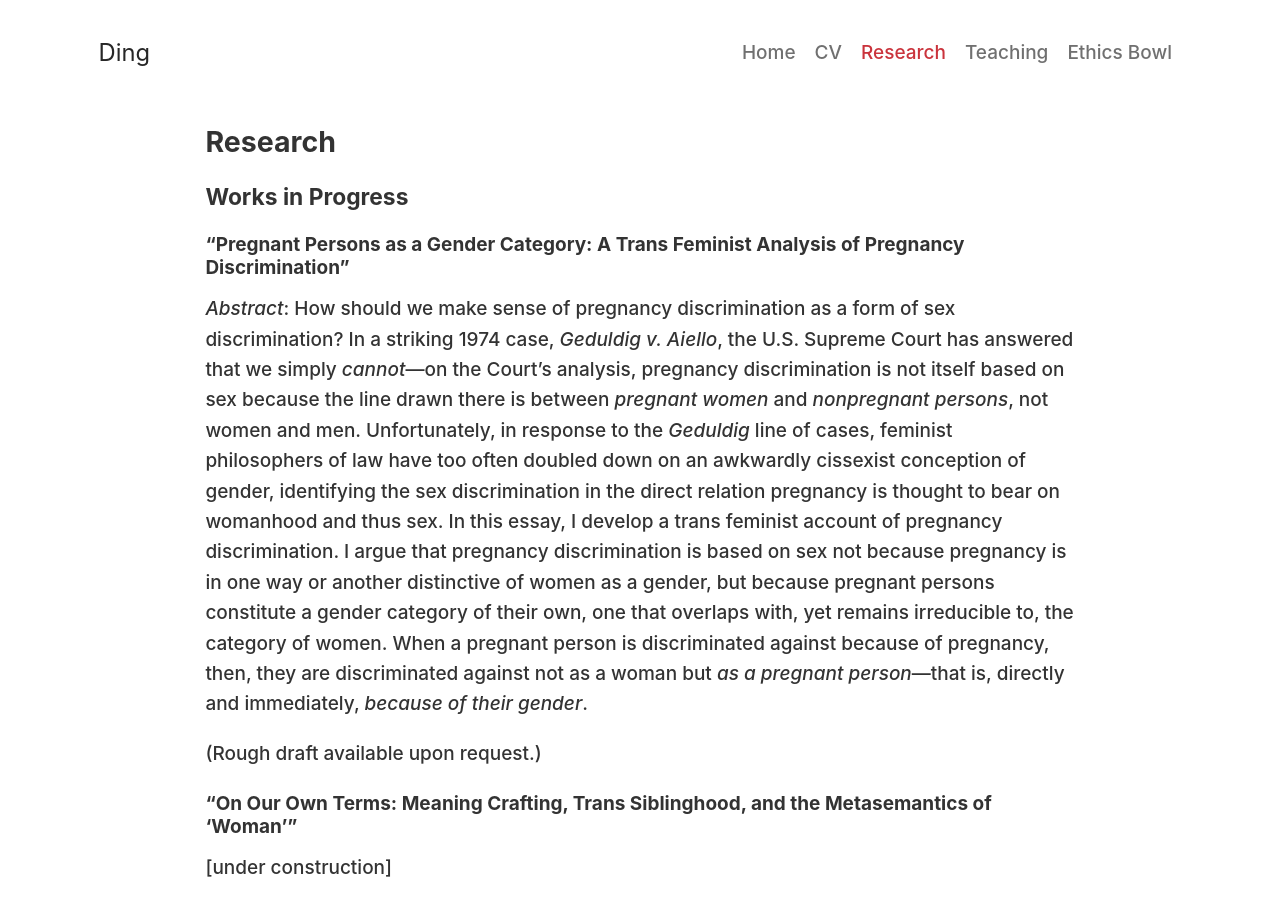
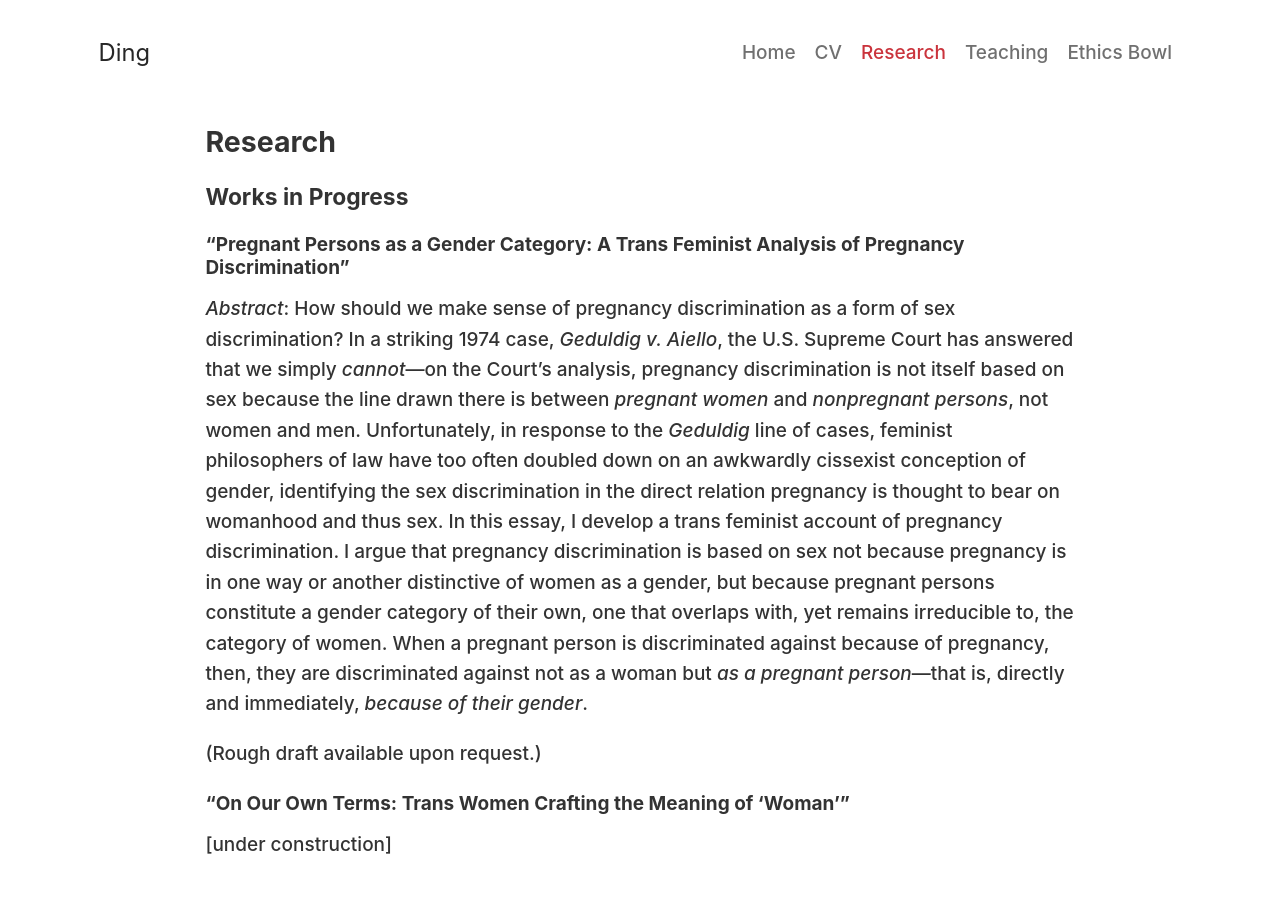
Before and after one commit to dingherself/dingherself.github.io, a Jekyll site: the page built from research.md, in a window 1280 px wide and 959 px high. Shown: the top 916 px of the window. Built offline with Jekyll 4.4.1, drawn with Linux system fonts in a browser that asks for light colours; nearby versions of some CDN libraries; some web fonts are replaced.

Commit message:
update title

```diff
--- a/research.md
+++ b/research.md
@@ -16,6 +16,6 @@ order: 3
 
 (Rough draft available upon request.)
 
-### “On Our Own Terms: Meaning Crafting, Trans Siblinghood, and the Metasemantics of ‘Woman’”
+### “On Our Own Terms: Trans Women Crafting the Meaning of ‘Woman’”
 
 [under construction]
```
